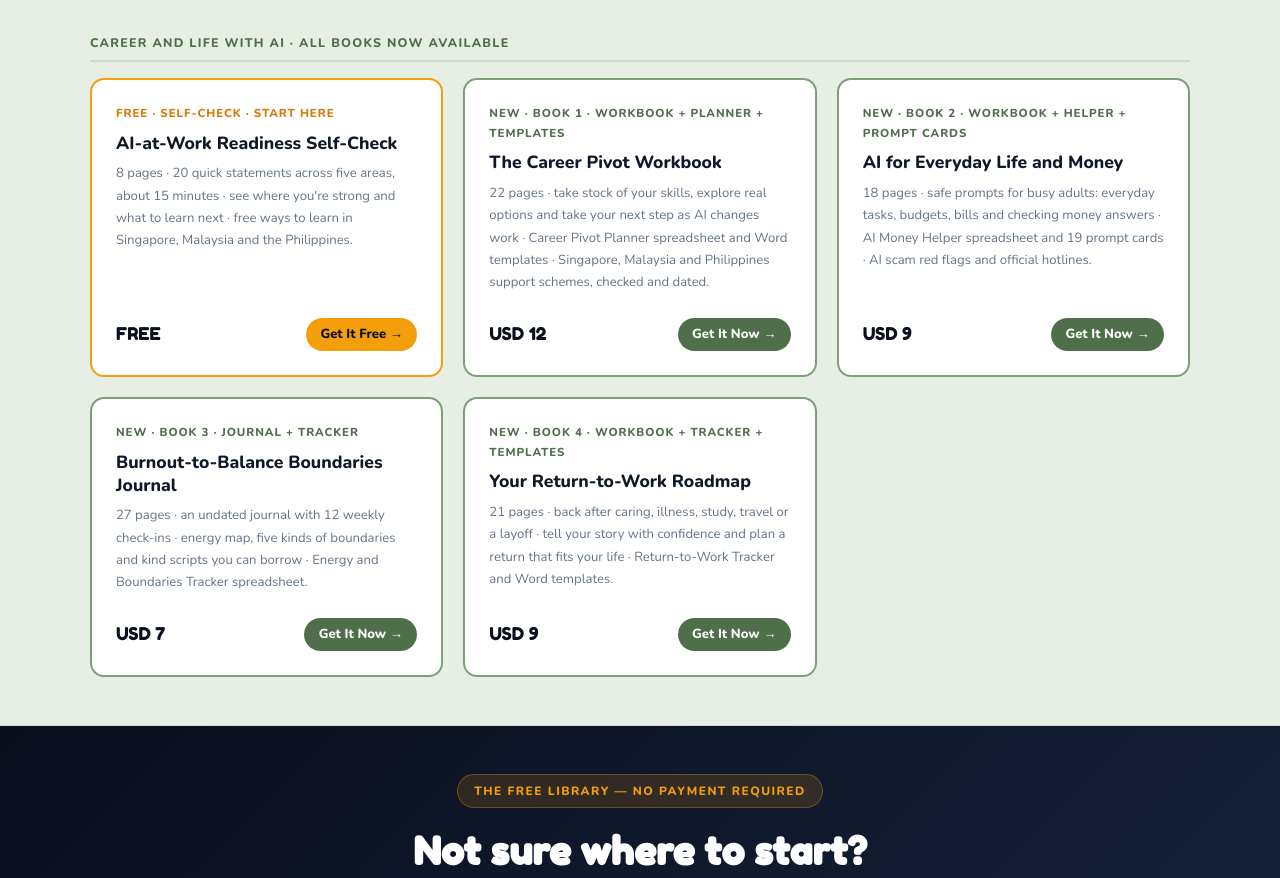
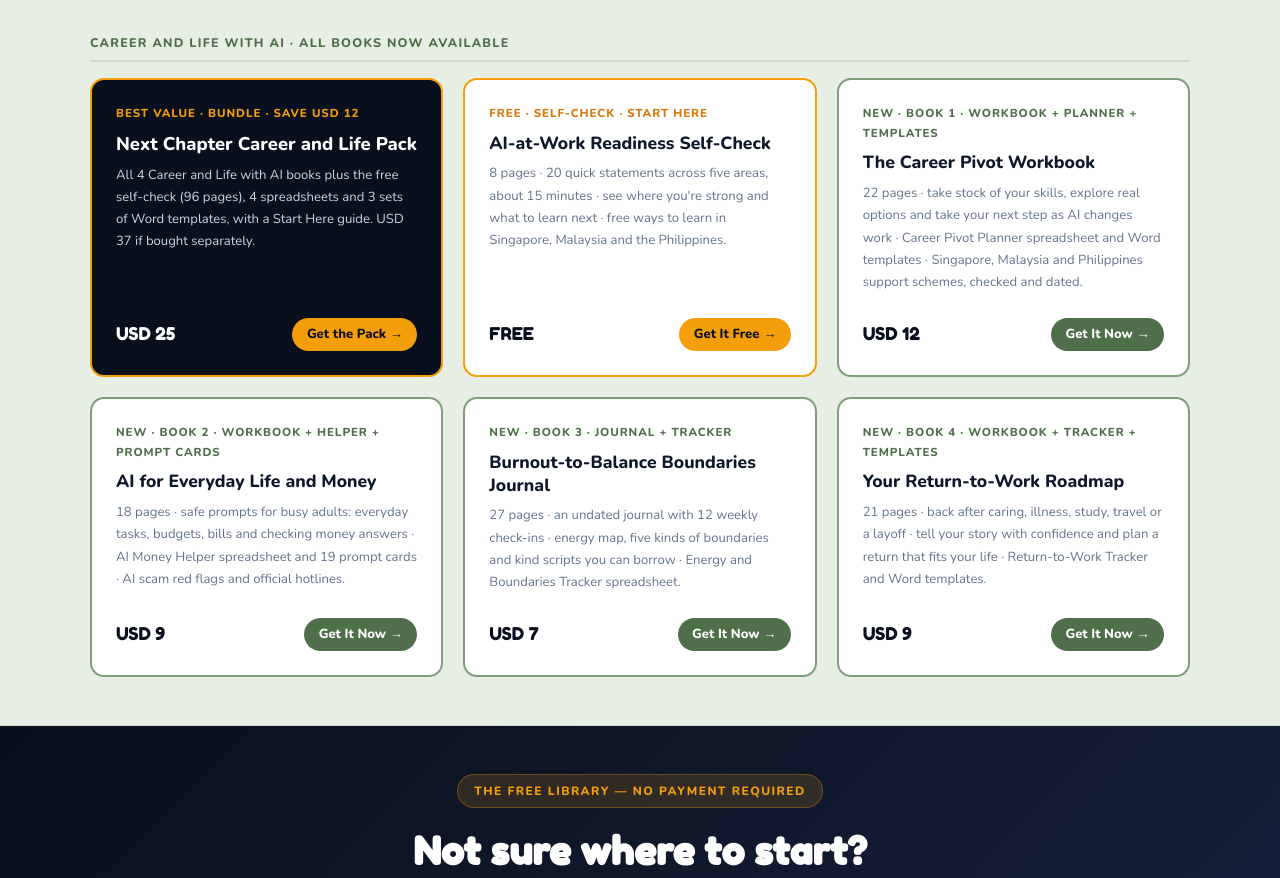
Before and after one commit to simonrajah15-ship-it/volareconsultants.online, a plain HTML site: page index.html in a window 1280 px wide. Shown: the part 7470-8348 px from the top of the page. Drawn offline with nearby package versions, Linux system fonts and the light colour scheme.

Commit message:
Add new release card for Career and Life Pack
Added new release card for 'Next Chapter Career and Life Pack' with pricing and details.

```diff
--- a/index.html
+++ b/index.html
@@ -1088,6 +1088,12 @@
 
     <div class="subsection-label" style="color:var(--sage-dark);border-color:#cfdccb;margin-top:2.2rem;">Career and Life with AI · All Books Now Available</div>
     <div class="new-release-grid">
+      <div class="new-release-card" style="border:2px solid var(--gold);background:var(--navy);">
+        <div class="product-label" style="color:var(--gold);">Best Value · Bundle · Save USD 12</div>
+        <div class="product-title" style="font-size:1.15rem;color:#ffffff;">Next Chapter Career and Life Pack</div>
+        <div class="product-detail" style="color:#cbd5e1;">All 4 Career and Life with AI books plus the free self-check (96 pages), 4 spreadsheets and 3 sets of Word templates, with a Start Here guide. USD 37 if bought separately.</div>
+        <div class="product-footer"><span class="product-price" style="color:#ffffff;">USD 25</span><a class="btn-get" style="background:var(--gold);color:var(--navy);" href="https://volareconsultants.gumroad.com/l/career-and-life-pack" target="_blank">Get the Pack →</a></div>
+      </div>
       <div class="new-release-card" style="border-color:var(--gold);">
         <div class="product-label" style="color:var(--gold-dark);">Free · Self-Check · Start Here</div>
         <div class="product-title" style="font-size:1.1rem;">AI-at-Work Readiness Self-Check</div>
```
